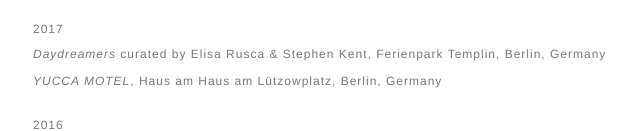
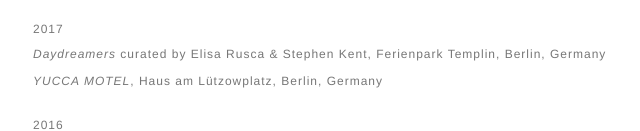
Before and after one commit to nicnorris/nicholasnorris-website, a plain HTML site: page docs/cv.html in a window 1280 px wide. Shown: the part 826-957 px from the top of the page, 247-887 px from the left. Drawn offline with Linux system fonts and the light colour scheme.

Commit message:
CV: fix venue name Haus am Lützowplatz (2017)
Co-Authored-By: Claude Opus 5.5 <noreply@anthropic.com>
Claude-Session: https://claude.ai/code/session_015Ehe29cUma51nay1s7RVNw

```diff
--- a/docs/cv.html
+++ b/docs/cv.html
@@ -67,7 +67,7 @@
 
   <h3>2017</h3>
   <p><em>Daydreamers</em> curated by Elisa Rusca &amp; Stephen Kent, Ferienpark Templin, Berlin, Germany</p>
-  <p><em>YUCCA MOTEL</em>, Haus am Haus am Lützowplatz, Berlin, Germany</p>
+  <p><em>YUCCA MOTEL</em>, Haus am Lützowplatz, Berlin, Germany</p>
 
   <h3>2016</h3>
   <p><em>Dansinit</em>, Hasenheide 9, Berlin, Germany</p>
```
Also changed, not shown: content/cv.html (+1 -1 lines).
